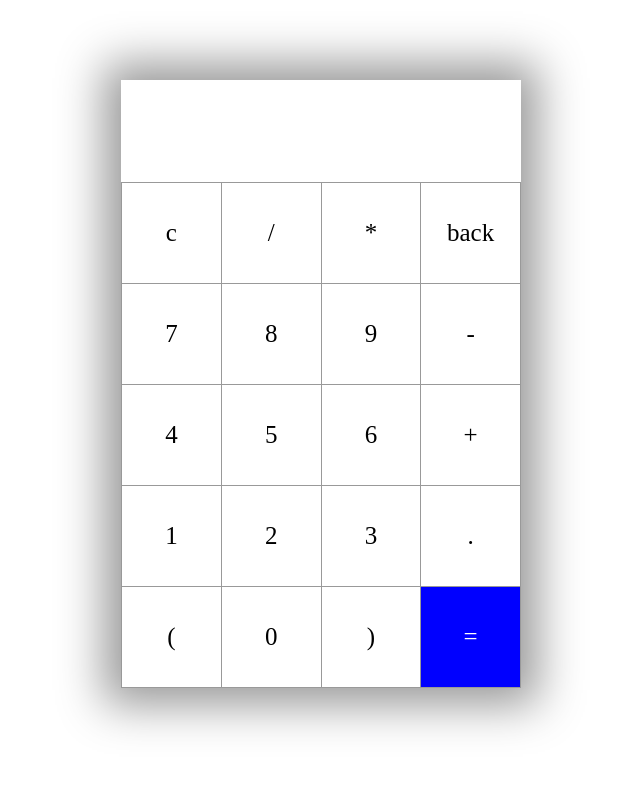
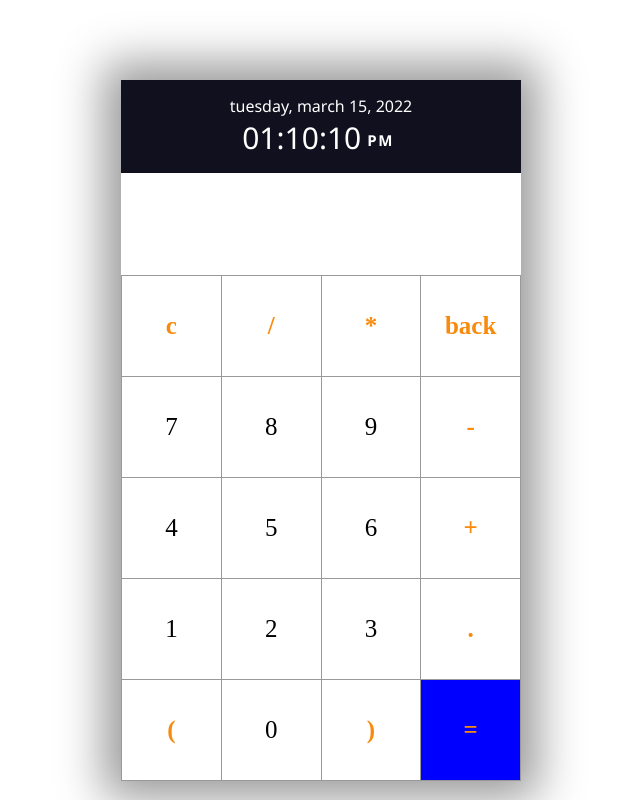
Before and after one commit to NiravDobariya07/CALCULATER, a plain HTML site: page index.html in a window 1280 px wide. Shown: the whole page, without its empty margins (319-959 px from the left). Drawn offline with Linux system fonts and the light colour scheme.

Commit message:
first commi

```diff
--- a/calculater.js
+++ b/calculater.js
@@ -1,5 +1,44 @@
 let display = document.getElementById('display');
+function updateClock() {
+    var now = new Date();
+    var dname=now.getDay();
+         mo = now.getMonth();
+         dnum = now.getDate();
+         yr =now.getFullYear();
+         hou =now.getHours();
+         min =now.getMinutes();
+         sec = now.getSeconds();
+         pe= "AM";
 
+         if(hou==0){
+             hou =12
+         }
+         if(hou>12){
+             hou = hou-12;
+             pe ="pm"
+         }
+         if(hou<10){
+             hou = "0"+hou;
+         }
+         if(min<10){
+            min = "0"+min;
+        }
+        if(sec<10){
+            sec = "0"+sec;
+        }
+
+
+         var months = ["january","february","march","april","may","june","july","september","octomber","november","december"];
+         var week = ["sunday","monday","tuesday","wednesday","thursday","friday","seturday"];
+         var ids = ["dayname","month","daynum","year","hrs","miniute","second","period"];
+         var values = [week[dname],months[mo],dnum,yr,hou,min,sec,pe];
+         for(var i =0; i < ids.length; i++)
+         document.getElementById(ids[i]).firstChild.nodeValue =values[i];
+}
+function initClock() {
+    updateClock();
+    window.setInterval("updateClock()",1);
+}
 let buttons = Array.from(document.getElementsByClassName('button'));
 buttons.map( button => {
    button.addEventListener ("click",(e)=>{
--- a/index.html
+++ b/index.html
@@ -1,5 +1,6 @@
 <!DOCTYPE html>
 <html lang="en">
+
 <head>
     <meta charset="UTF-8">
     <meta http-equiv="X-UA-Compatible" content="IE=edge">
@@ -8,33 +9,50 @@
     <link rel="stylesheet" href="style.css">
     <script src="calculater.js" defer></script>
 </head>
-<body>
+
+<body onload="initClock()">
     <section>
         <div class="container">
+            <div class="datetime">
+                <div id="date">
+                    <span id="dayname">DAY</span>,
+                    <span id="month">Month</span>
+                    <span id="daynum">00</span>,
+                    <span id="year">year</span>
+                </div>
+                <div class="time">
+                    <span id="hrs">00</span>:
+                    <span id="miniute">00</span>:
+                    <span id="second">00</span>
+                    <span id="period">AM</span>
+
+                </div>
+            </div>
             <div id="display"></div>
             <div class="buttons">
-                <div class="button">c</div>
-                <div class="button">/</div>
-                <div class="button">*</div>
-                <div class="button">back</div>
+                <div class="button btn">c</div>
+                <div class="button btn">/</div>
+                <div class="button btn">*</div>
+                <div class="button btn">back</div>
                 <div class="button">7</div>
                 <div class="button">8</div>
                 <div class="button">9</div>
-                <div class="button">-</div>
+                <div class="button btn">-</div>
                 <div class="button">4</div>
                 <div class="button">5</div>
                 <div class="button">6</div>
-                <div class="button">+</div>
+                <div class="button btn">+</div>
                 <div class="button">1</div>
                 <div class="button">2</div>
                 <div class="button">3</div>
-                <div class="button">.</div>
-                <div class="button">(</div>
+                <div class="button btn">.</div>
+                <div class="button btn">(</div>
                 <div class="button">0</div>
-                <div class="button">)</div>
-                <div id="equal" class="button">=</div>
+                <div class="button btn">)</div>
+                <div id="equal" class="button btn">=</div>
             </div>
         </div>
     </section>
 </body>
+
 </html>
--- a/style.css
+++ b/style.css
@@ -7,6 +7,45 @@
     margin: 10vh auto 0 auto;
     box-shadow: 0px 0px 43px 17px rgb(153, 153, 153,1);
 }
+.datetime{
+    color: #fff;
+    background: #10101e;
+    font-family: 'Segoe UI', Tahoma, Geneva, Verdana, sans-serif;
+    width: 380px;
+    padding:15px 10px ;
+    text-align: center;
+
+}
+.datetime:hover{
+    background: #5a5a5a;
+}
+.date{
+    font-size: 20px;
+    font-weight: 600;
+    text-align: left;
+    letter-spacing: 3px;
+}
+.time{
+    font-size: 30px;
+    display: flex;
+    justify-content: center;
+    align-items: center;
+
+}
+.time span:last-child{
+   position: relative;
+   margin: 0 6px;
+   font-weight: 600;
+   text-align: center;
+   letter-spacing: 1.5px;
+}
+.time span:last-child{
+    background: none;
+    font-size: 15px;
+    font-weight: 600;
+    text-transform: uppercase;
+    margin-top: 5px;
+}
 #display{
     text-align: right;
     height: 70px;
@@ -14,10 +53,15 @@
     padding: 16px 8px;
     font-size: 25px;
 }
+.btn{
+    color: rgb(248, 138, 12);
+    font-weight: bold;
+    font-size: 30px;
+}
 .buttons{
     display: grid;
-    border-bottom: 1px solid#999;
-    border-left: 1px solid#999;
+    border-bottom: 1px solid #999;
+    border-left: 1px solid #999;
     grid-template-columns: 1fr 1fr 1fr 1fr;
 }
 .buttons > div {
@@ -33,7 +77,7 @@
 }
 #equal{
     background-color: blue;
-    color: white;
+
 }
 .button:hover{
     background-color: #323330;
```
